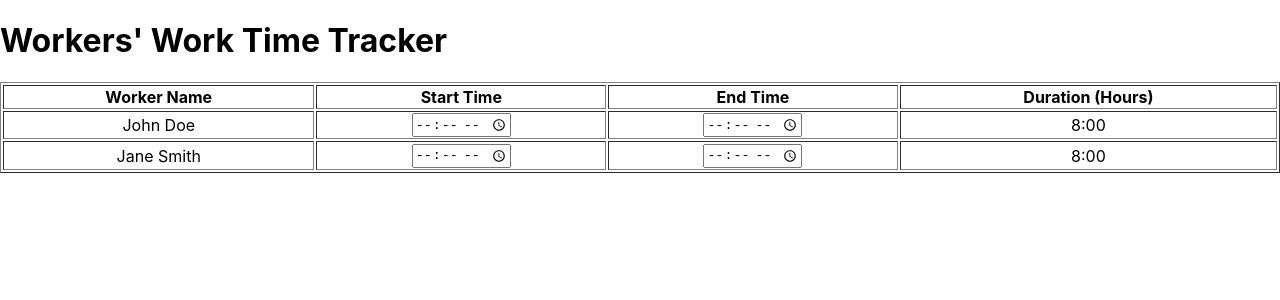
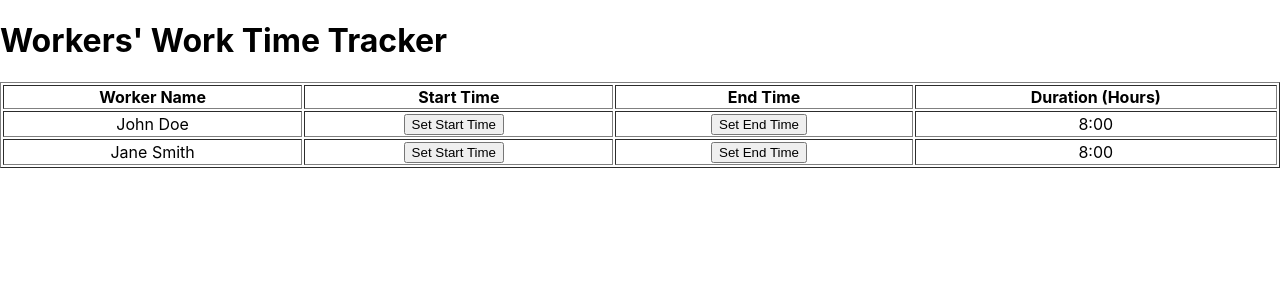
Before and after one commit to UGN0619/time-frontend, a React (Create React App) app: page /time-tracker in a window 1280 px wide. Shown: the top 300 px of the page. Built offline with nearby package versions, Linux system fonts and the light colour scheme.

Commit message:
tracker heseg buttontoi bolson

```diff
--- a/src/Pages/TimeTracker.js
+++ b/src/Pages/TimeTracker.js
@@ -8,23 +8,25 @@ const TimeTracker = () => {
         { id: 2, name: 'Jane Smith', startTime: '', endTime: '', duration: '8:00' },
     ]);
 
-    const handleStartTimeChange = (id, value) => {
+    const handleStartTimeClick = (id) => {
+        const currentTime = new Date().toLocaleTimeString([], { hour: '2-digit', minute: '2-digit' });
         setWorkers(prevState =>
             prevState.map(worker =>
-                worker.id === id ? { ...worker, startTime: value } : worker
+                worker.id === id ? { ...worker, startTime: currentTime } : worker
             )
         );
     };
 
-    const handleEndTimeChange = (id, value) => {
+    const handleEndTimeClick = (id) => {
+        const currentTime = new Date().toLocaleTimeString([], { hour: '2-digit', minute: '2-digit' });
         setWorkers(prevState =>
             prevState.map(worker => {
                 if (worker.id === id) {
                     const start = new Date(`1970-01-01T${worker.startTime}:00`);
-                    const end = new Date(`1970-01-01T${value}:00`);
-                    const workedHours = Math.abs((end - start) / (1000 * 60 * 60)).toFixed(2);
+                    const end = new Date(`1970-01-01T${currentTime}:00`);
+                    const workedHours = start && end ? Math.abs((end - start) / (1000 * 60 * 60)).toFixed(2) : '0.00';
 
-                    return { ...worker, endTime: value, duration: workedHours };
+                    return { ...worker, endTime: currentTime, duration: workedHours };
                 }
                 return worker;
             })
@@ -48,18 +50,16 @@ const TimeTracker = () => {
                         <tr key={worker.id}>
                             <td>{worker.name}</td>
                             <td>
-                                <input
-                                    type="time"
-                                    value={worker.startTime}
-                                    onChange={e => handleStartTimeChange(worker.id, e.target.value)}
-                                />
+                                <div>
+                                    <button onClick={() => handleStartTimeClick(worker.id)}>Set Start Time</button>
+                                    <span style={{ marginLeft: '10px' }}>{worker.startTime}</span>
+                                </div>
                             </td>
                             <td>
-                                <input
-                                    type="time"
-                                    value={worker.endTime}
-                                    onChange={e => handleEndTimeChange(worker.id, e.target.value)}
-                                />
+                                <div>
+                                    <button onClick={() => handleEndTimeClick(worker.id)}>Set End Time</button>
+                                    <span style={{ marginLeft: '10px' }}>{worker.endTime}</span>
+                                </div>
                             </td>
                             <td>{worker.duration}</td>
                         </tr>
```
